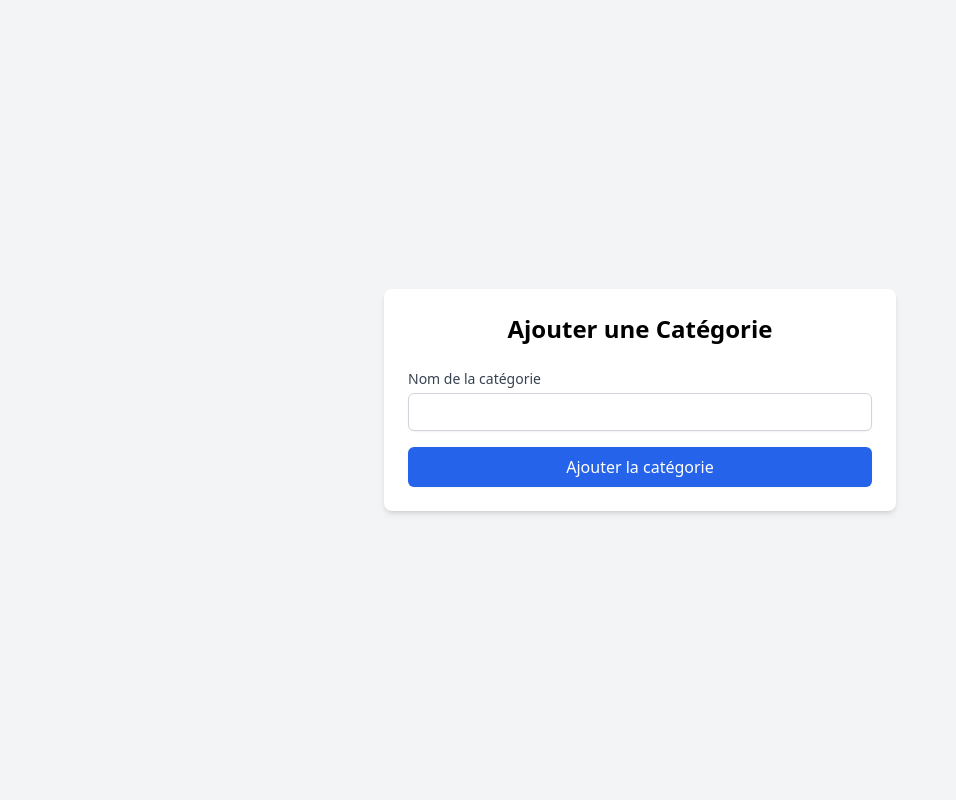
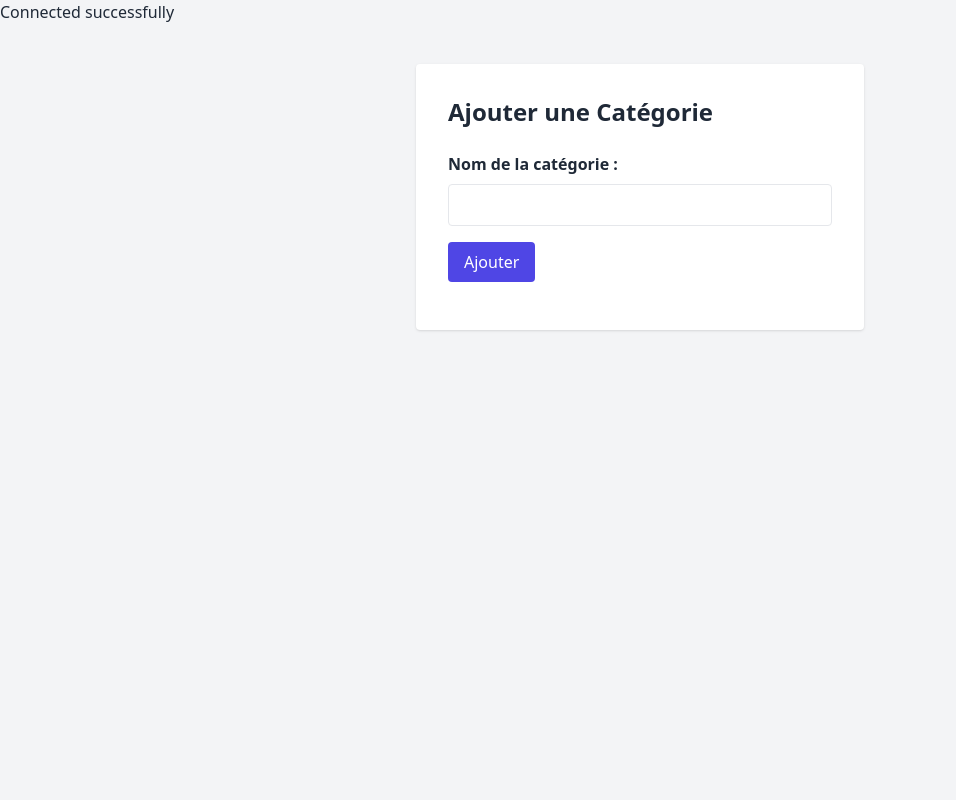
Before and after one commit to dounia-elg/Youdemy, a PHP site: page /Categories/AjouterCategorie.php in a window 1280 px wide. Shown: the whole page, without its empty margins (0-956 px from the left). Run offline with PHP 8.4, Linux system fonts and the light colour scheme; some libraries are stand-ins or nearby versions.

Commit message:
Ajoutter Categories

```diff
--- a/Categories/AjouterCategorie.php
+++ b/Categories/AjouterCategorie.php
@@ -1,25 +1,45 @@
+<?php
+require_once '../connect.php';
+require_once '../Categories/ClasseCategories.php';
+
+
+if ($_SERVER['REQUEST_METHOD'] === 'POST' && isset($_POST['nom'])) {
+    $nom = $_POST['nom'];
+
+
+    $categorie = new Categories($conn, $nom);
+
+
+    if ($categorie->ajouterCategorie()) {
+        $successMessage = "Catégorie ajoutée avec succès!";
+    } else {
+        $errorMessage = "Erreur lors de l'ajout de la catégorie.";
+    }
+}
+?>
+
 <!DOCTYPE html>
-<html lang="fr">
+<html lang="en">
 <head>
     <meta charset="UTF-8">
     <meta name="viewport" content="width=device-width, initial-scale=1.0">
-    <title>Ajouter une catégorie</title>
+    <title>Ajouter une Catégorie</title>
     <script src="https://cdn.tailwindcss.com"></script>
 </head>
-<body class="bg-gray-100 flex items-center justify-center min-h-screen">
-    <div class="w-full max-w-lg bg-white p-6 rounded-lg shadow-md">
-        <h2 class="text-2xl font-bold text-center mb-6">Ajouter une Catégorie</h2>
-        <form action="ajouter_categorie.php" method="POST" class="space-y-4">
-            <div>
-                <label for="nom_categorie" class="block text-sm font-medium text-gray-700">Nom de la catégorie</label>
-                <input type="text" id="nom_categorie" name="nom_categorie" required
-                    class="mt-1 block w-full px-4 py-2 border border-gray-300 rounded-md shadow-sm focus:ring-blue-500 focus:border-blue-500 sm:text-sm">
+<body class="bg-gray-100 text-gray-800">
+    <div class="max-w-md mx-auto mt-10 bg-white p-8 rounded shadow">
+        <h1 class="text-2xl font-bold mb-6">Ajouter une Catégorie</h1>
+        <?php if (!empty($errorMessage)): ?>
+            <p class="text-red-600 mb-4"><?= htmlspecialchars($errorMessage) ?></p>
+        <?php elseif (!empty($successMessage)): ?>
+            <p class="text-green-600 mb-4"><?= htmlspecialchars($successMessage) ?></p>
+        <?php endif; ?>
+        <form action="../Categories/AjouterCategorie.php" method="POST">
+            <div class="mb-4">
+                <label for="nom" class="block font-bold mb-2">Nom de la catégorie :</label>
+                <input type="text" id="nom" name="nom" class="w-full px-4 py-2 border rounded" required>
             </div>
-
-            <button type="submit"
-                class="w-full py-2 px-4 bg-blue-600 text-white rounded-md shadow-sm hover:bg-blue-700 focus:outline-none focus:ring-2 focus:ring-blue-500 focus:ring-offset-2">
-                Ajouter la catégorie
-            </button>
+            <button type="submit" class="px-4 py-2 bg-indigo-600 text-white rounded hover:bg-indigo-700">Ajouter</button>
         </form>
     </div>
 </body>
--- a/Categories/ClasseCategories.php
+++ b/Categories/ClasseCategories.php
@@ -17,13 +17,14 @@ class Categories {
     public function ajouterCategorie(): bool {
         try {
             $stmt = $this->conn->prepare("INSERT INTO categories (nom) VALUES (:nom)");
-            $stmt->bindParam(':nom', $this->nom);
+            $stmt->bindParam(':nom', $this->nom, PDO::PARAM_STR);
             return $stmt->execute();
         } catch (Exception $e) {
-            echo "Erreur lors de l'ajout de la catégorie: " . $e->getMessage();
+            echo "Erreur lors de l'ajout de la catégorie : " . $e->getMessage();
             return false;
         }
     }
+
 
 
     public function modifierCategorie(): bool {
@@ -51,16 +52,18 @@ class Categories {
     }
 
 
-    public function listeCategories(): array {
+    public function listeCategories() {
         try {
-            $stmt = $this->conn->prepare("SELECT * FROM categories");
-            $stmt->execute();
+            $sql = "SELECT id_categorie, nom FROM categories";
+            $stmt = $this->conn->query($sql);
             return $stmt->fetchAll(PDO::FETCH_ASSOC);
-        } catch (Exception $e) {
-            echo "Erreur lors de la récupération des catégories: " . $e->getMessage();
-            return [];
+        } catch (PDOException $e) {
+            throw new Exception("Erreur lors de la récupération des catégories : " . $e->getMessage());
         }
     }
+
+
+
 
 
     public function setNom(string $nom): void {
```
Also changed, not shown: Admin/Espace_Admin.php (+47 -0 lines).
